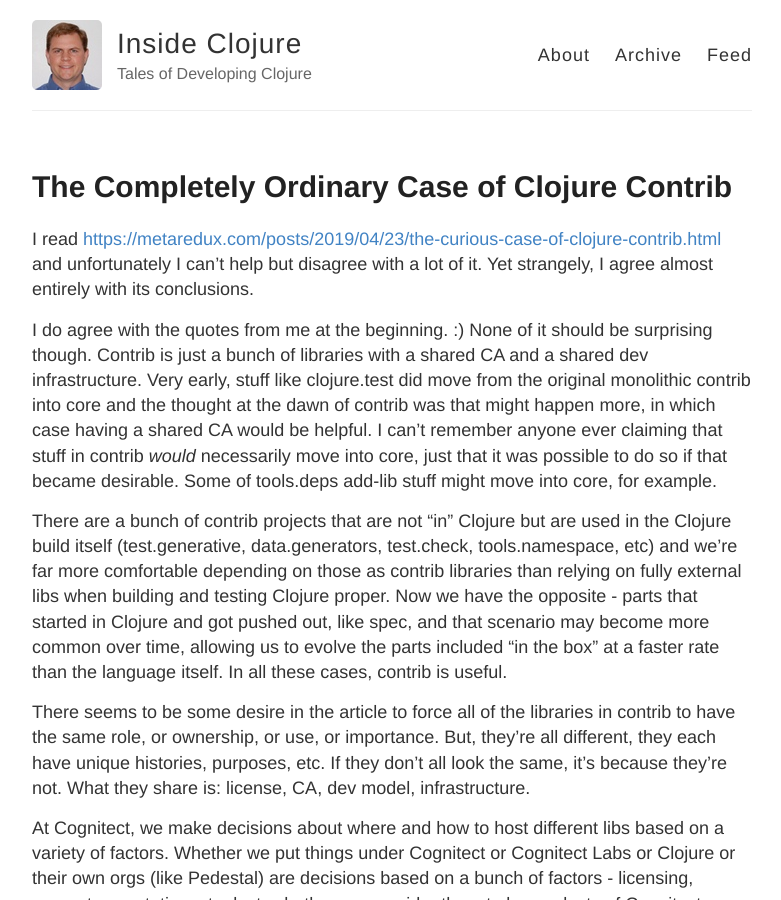
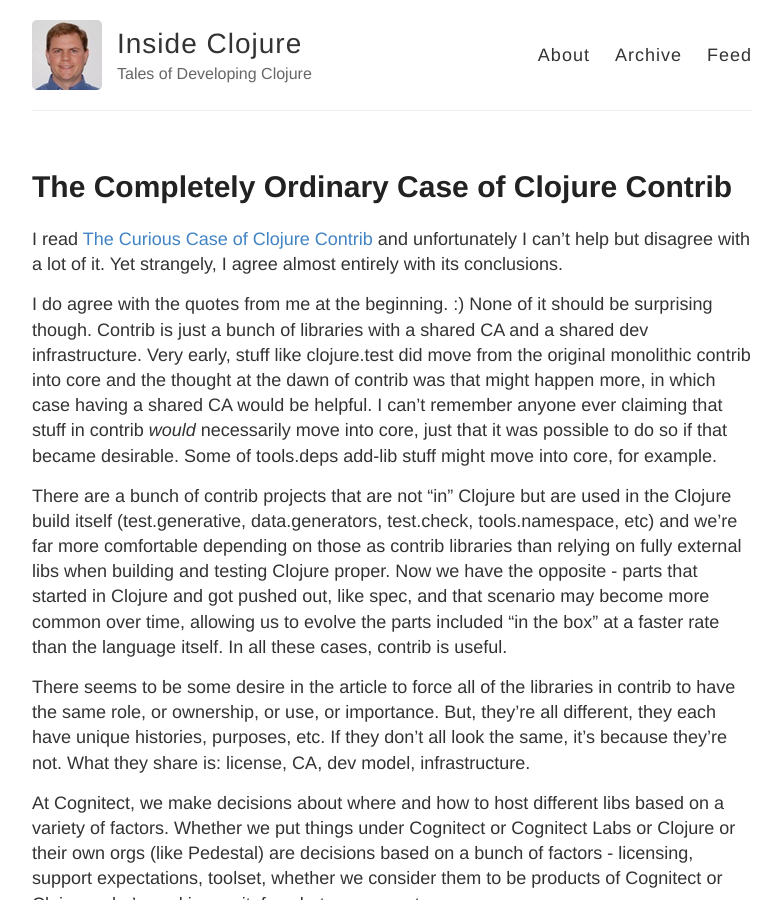
Before and after one commit to insideclojure/insideclojure.github.io, a Jekyll site: the page built from _posts/2019-04-23-contrib.md, in a window 1280 px wide and 900 px high. Shown: the whole window, without its empty margins (248-1029 px from the left). Built offline with Jekyll 4.4.1, drawn with Linux system fonts in a browser that asks for light colours; some of the changed lines change nothing that is shown.

Commit message:
fix link

```diff
--- a/_posts/2019-04-23-contrib.md
+++ b/_posts/2019-04-23-contrib.md
@@ -4,7 +4,7 @@
 title: The Completely Ordinary Case of Clojure Contrib
 ---
 
-I read [https://metaredux.com/posts/2019/04/23/the-curious-case-of-clojure-contrib.html](The Curious Case of Clojure Contrib) and unfortunately I can't help but disagree with a lot of it. Yet strangely, I agree almost entirely with its conclusions.
+I read [The Curious Case of Clojure Contrib](https://metaredux.com/posts/2019/04/23/the-curious-case-of-clojure-contrib.html) and unfortunately I can't help but disagree with a lot of it. Yet strangely, I agree almost entirely with its conclusions.
 
 I do agree with the quotes from me at the beginning. :) None of it should be surprising though. Contrib is just a bunch of libraries with a shared CA and a shared dev infrastructure. Very early, stuff like clojure.test did move from the original monolithic contrib into core and the thought at the dawn of contrib was that might happen more, in which case having a shared CA would be helpful. I can't remember anyone ever claiming that stuff in contrib *would* necessarily move into core, just that it was possible to do so if that became desirable. Some of tools.deps add-lib stuff might move into core, for example.
 
```
